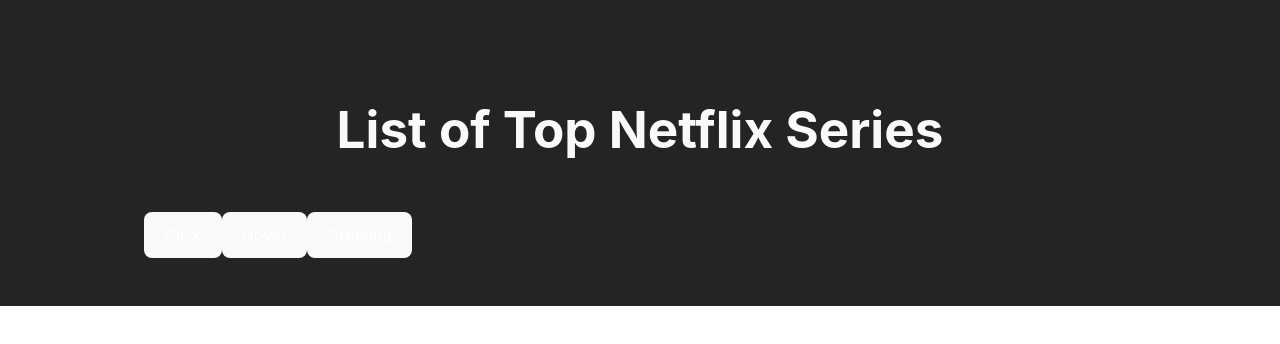
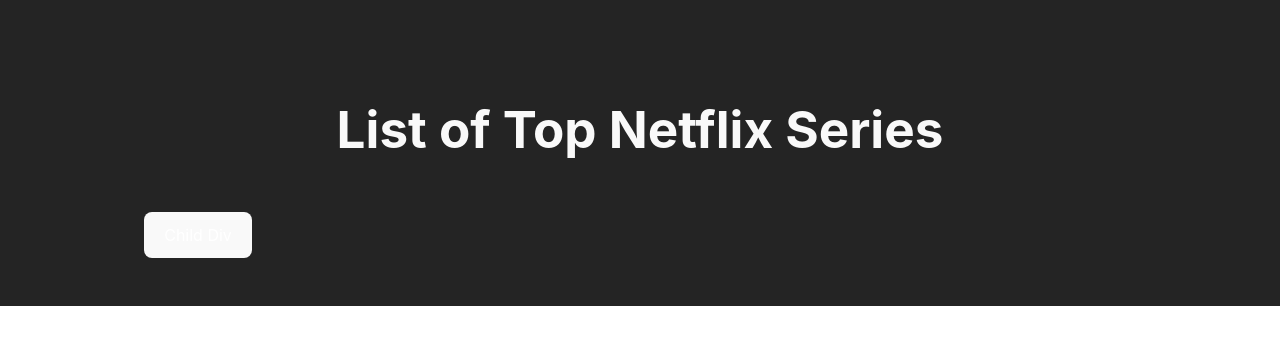
Before and after one commit to MznAarik/react-my-app, a React (Vite) app: page / in a window 1280 px wide. Shown: the top 344 px of the page. Built offline with nearby package versions, Linux system fonts and the light colour scheme.

Commit message:
eventPropagation testing

```diff
--- a/src/App.jsx
+++ b/src/App.jsx
@@ -5,6 +5,7 @@
 
 import { MantineProvider } from '@mantine/core';
 import { EventProps } from "./components/EventProps";
+import { EventPropagation } from "./components/EventPropagation";
 
 export default function App() {
   return <MantineProvider>{
@@ -12,7 +13,8 @@
       <h1 className="card-heading">List of Top Netflix Series</h1>
       {/* <NetflixSeries /> */}
       {/* <EventHandling /> */}
-      <EventProps />
+      {/* <EventProps /> */}
+      <EventPropagation />
     </section>
   }
   </MantineProvider>;
--- /dev/null
+++ b/src/components/EventPropagation.jsx
@@ -0,0 +1,28 @@
+export const EventPropagation = () => {
+    const handleGrandParent = () => {
+        console.log("GrandParent Clicked");
+        event.stopPropagation();
+    }
+
+    const handleParent = () => {
+        console.log("Parent Clicked");
+        event.stopPropagation();
+    }
+
+    const handleChild = (event) => {
+        console.log(event);
+        event.stopPropagation();
+        console.log("Child Clicked");
+    }
+
+    return (
+        <section className="main-div">
+            <div className="g-div" onClickCapture={handleGrandParent}>
+                <div className="p-div" onClickCapture={handleParent}>
+                    <button className="c-div" onClickCapture={handleChild}>Child Div</button>
+                </div>
+            </div>
+        </section>
+    )
+
+}
```
Also changed, not shown: src/api/seriesData.json (line endings or trailing spaces).
